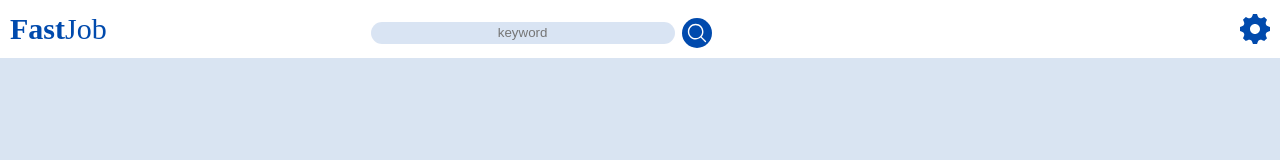
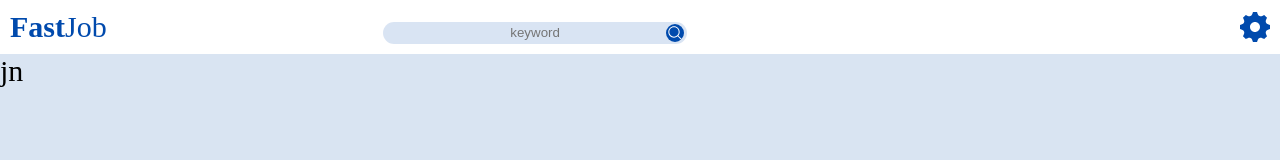
Before and after one commit to KQFoo/real-time-weather-web, a plain HTML site: page code/webpage.html in a window 1280 px wide. Drawn offline with Linux system fonts and the light colour scheme.

Commit message:
slight changes

```diff
--- a/code/styles.css
+++ b/code/styles.css
@@ -1,9 +1,10 @@
 body {
     background-color: rgba(0, 74, 173, 0.15);
-    height: 100vh;
+    height: 100%;
+    width: 100%;
     margin: 0;
     padding: 0;
-    overflow-x:auto;
+    font-size: 30px;
 }
 
 .web-top
@@ -11,10 +12,7 @@ body {
     background-color: white;
     padding: 10px;
     margin: 0;
-    font-size: 30px;
     display: flex;
-    justify-content: flex-start;
-    align-items: center;
 }
 .web-title h1
 {
@@ -42,6 +40,7 @@ body {
     margin-left: auto;
     margin-right: auto;
     justify-content: center;
+    position: relative;
 }
 
 .search-bar input[type="text"]
@@ -63,17 +62,20 @@ body {
     padding: 0%;
     border: none;
     background-color: rgb(0, 74, 173);
-    height: 30px;
-    width: 30px;
+    height: 18px;
+    width: 18px;
     align-items: center;
+    position: absolute;
+    margin-left: -1.3rem;
+    margin-top: 0.85rem;
 }
 
 .magnifier
 {
     margin: 0%;
     vertical-align: middle;
-    width:22px;
-    height: 22px;
+    width:16px;
+    height: 16px;
     fill: white;
 }
 
--- a/code/webpage.html
+++ b/code/webpage.html
@@ -19,7 +19,6 @@
                         <path d="m15.97 17.031c-1.479 1.238-3.384 1.985-5.461 1.985-4.697 0-8.509-3.812-8.509-8.508s3.812-8.508 8.509-8.508c4.695 0 8.508 3.812 8.508 8.508 0 2.078-.747 3.984-1.985 5.461l4.749 4.75c.146.146.219.338.219.531 0 .587-.537.75-.75.75-.192 0-.384-.073-.531-.22zm-5.461-13.53c-3.868 0-7.007 3.14-7.007 7.007s3.139 7.007 7.007 7.007c3.866 0 7.007-3.14 7.007-7.007s-3.141-7.007-7.007-7.007z" fill-rule="nonzero"/>
                     </svg>
                 </button>
-            </label>
             </form>
         </div>
 
@@ -30,4 +29,4 @@
         </div>
     </div>
 </body>
-</html>
+</html>jn
```
